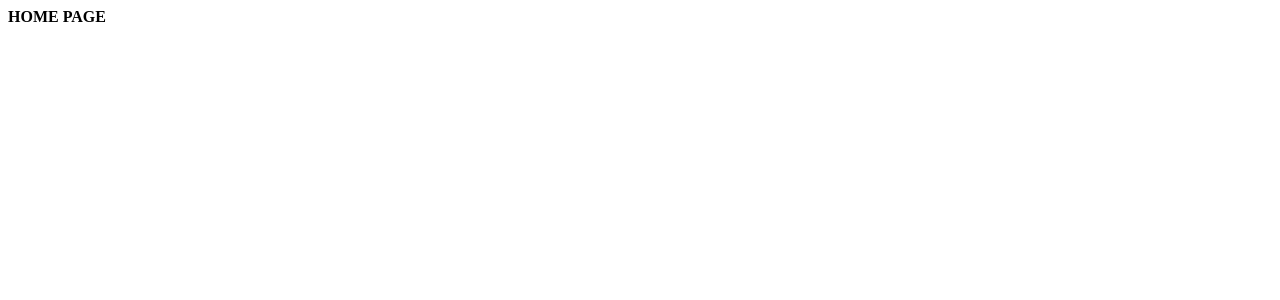
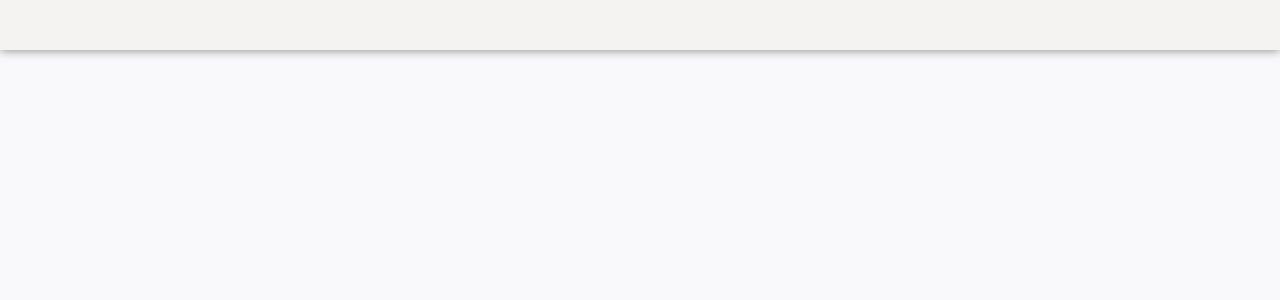
Before and after one commit to bengeois/CA349IT, a React (Create React App) app: page / in a window 1280 px wide. Shown: the top 300 px of the page. Built offline with nearby package versions, Linux system fonts and the light colour scheme.

Commit message:
Prepare header with search filters

```diff
--- a/public/index.html
+++ b/public/index.html
@@ -24,7 +24,7 @@
       work correctly both with client-side routing and a non-root public URL.
       Learn how to configure a non-root public URL by running `npm run build`.
     -->
-    <title>React Redux App</title>
+    <title>Online CA349 Shop</title>
   </head>
   <body>
     <noscript>You need to enable JavaScript to run this app.</noscript>
--- a/src/app/App.js
+++ b/src/app/App.js
@@ -3,13 +3,17 @@ import {
   BrowserRouter as Router,
   Switch,
   Route,
-} from "react-router-dom";
+} from 'react-router-dom';
 
-import Home from "./../components/Home/Home";
+import Header from './../components/Header/Header';
+import Home from './../components/Home/Home';
+import Space from './../components/Space/Space';
 
 const App = () => {
   return (
     <Router>
+      <Header />
+      <Space value="70px" />
       <Switch>
         <Route path="/">
           <Home />
--- /dev/null
+++ b/src/components/Header/Header.js
@@ -0,0 +1,12 @@
+import React from "react";
+
+import './../../styles/components/Header.scss';
+
+const Header = () => {
+    return (
+        <div className="header-box">
+        </div>
+    );
+};
+
+export default Header;
--- a/src/components/Home/Home.js
+++ b/src/components/Home/Home.js
@@ -5,7 +5,6 @@ import "./../../styles/components/Home.scss";
 const Home = () => {
   return (
     <div>
-        HOME PAGE
     </div>
   );
 }
--- /dev/null
+++ b/src/components/Space/Space.js
@@ -0,0 +1,14 @@
+import React from 'react';
+
+const Space = (props) => {
+    return (
+        <div
+            style={{
+                minHeight: props.value
+            }}
+        >
+        </div>
+    );
+};
+
+export default Space;
--- a/src/index.js
+++ b/src/index.js
@@ -5,6 +5,8 @@ import * as serviceWorker from './serviceWorker';
 
 import App from './app/App';
 import { store } from './store/index';
+
+import './styles/general.scss';
 
 ReactDOM.render(
   <React.StrictMode>
--- /dev/null
+++ b/src/styles/components/Header.scss
@@ -0,0 +1,19 @@
+.header-box {
+  position: fixed;
+  top: 0;
+
+  width: 100%;
+  height: 50px;
+
+  background-color: #f4f3f2;
+  box-shadow: 0 0 10px gray;
+
+  transition: height 1s;
+  &:hover {
+    height: 300px;
+  }
+}
+
+.begin-spacing {
+  margin-top: 70px;
+}
--- /dev/null
+++ b/src/styles/general.scss
@@ -0,0 +1,6 @@
+html, body {
+  margin: 0;
+  padding: 0;
+
+  background-color: #f9f9fb;
+}
```
